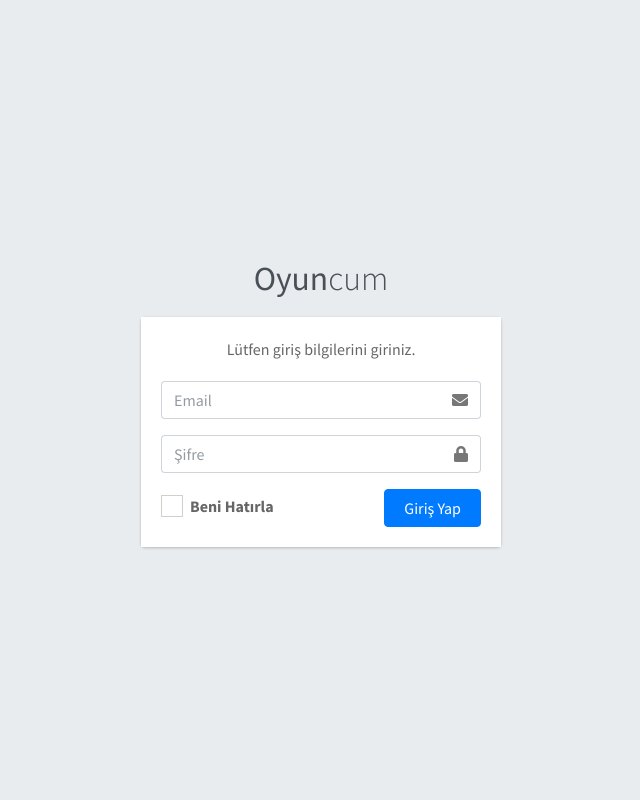
After one commit to miracziyaalev/php-eTicaret, a PHP site: page /login.php in a window 1280 px wide. The commit adds this page. Shown: the whole page, without its empty margins (319-959 px from the left). Run offline with PHP 8.4, Linux system fonts and the light colour scheme; some libraries are stand-ins or nearby versions.

Commit message:
admin login
admin icin login sayfasi olusturuldu

```diff
--- /dev/null
+++ b/Admin/login.php
@@ -0,0 +1,75 @@
+<!DOCTYPE html>
+<html>
+<head>
+  <meta charset="utf-8">
+  <meta http-equiv="X-UA-Compatible" content="IE=edge">
+  <title>Oyuncum e-Ticaret Giriş</title>
+  <!-- Tell the browser to be responsive to screen width -->
+  <meta name="viewport" content="width=device-width, initial-scale=1">
+
+  <!-- Font Awesome -->
+  <link rel="stylesheet" href="plugins/fontawesome-free/css/all.min.css">
+  <!-- Ionicons -->
+  <link rel="stylesheet" href="https://code.ionicframework.com/ionicons/2.0.1/css/ionicons.min.css">
+  <!-- icheck bootstrap -->
+  <link rel="stylesheet" href="plugins/icheck-bootstrap/icheck-bootstrap.min.css">
+  <!-- Theme style -->
+  <link rel="stylesheet" href="dist/css/adminlte.min.css">
+  <!-- Google Font: Source Sans Pro -->
+  <link href="https://fonts.googleapis.com/css?family=Source+Sans+Pro:300,400,400i,700" rel="stylesheet">
+</head>
+<body class="hold-transition login-page">
+<div class="login-box">
+  <div class="login-logo">
+    <a href="../../index2.html"><b>Oyun</b>cum</a>
+  </div>
+  <!-- /.login-logo -->
+  <div class="card">
+    <div class="card-body login-card-body">
+      <p class="login-box-msg">Lütfen giriş bilgilerini giriniz.</p>
+
+      <form action="islem/islem.php" method="post">
+        <div class="input-group mb-3">
+          <input name="kadi" type="text" class="form-control" placeholder="Email">
+          <div class="input-group-append">
+            <div class="input-group-text">
+              <span class="fas fa-envelope"></span>
+            </div>
+          </div>
+        </div>
+        <div class="input-group mb-3">
+          <input name="sifre" type="password" class="form-control" placeholder="Şifre">
+          <div class="input-group-append">
+            <div class="input-group-text">
+              <span class="fas fa-lock"></span>
+            </div>
+          </div>
+        </div>
+        <div class="row">
+          <div class="col-8">
+            <div class="icheck-primary">
+              <input type="checkbox" id="remember">
+              <label for="remember">
+                Beni Hatırla
+              </label>
+            </div>
+          </div>
+          <!-- /.col -->
+          <div class="col-4">
+            <button name="girisyap" type="submit" class="btn btn-primary btn-block">Giriş Yap</button>
+          </div>
+          <!-- /.col -->
+        </div>
+      </form>
+
+
+
+    </div>
+    <!-- /.login-card-body -->
+  </div>
+</div>
+<!-- /.login-box -->
+
+
+</body>
+</html>
```
Also changed, not shown: Admin/deneme.php (added, +7 -0 lines), Admin/iletisim.php (+0 -10 lines), Admin/islem/islem.php (+33 -1 lines).
